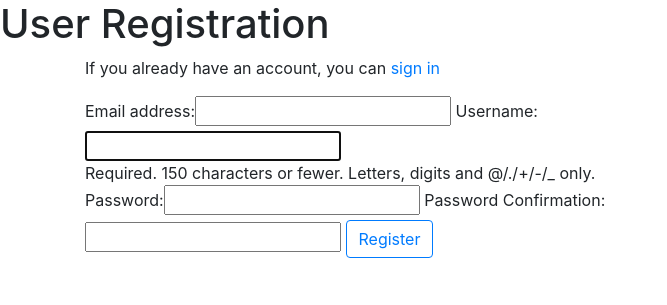
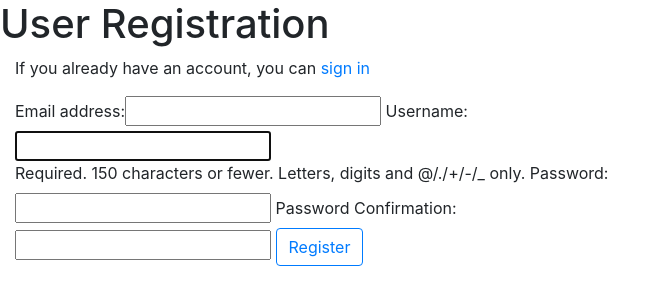
Before and after one commit to Mofarrell1967/django-authentication, a Django app: page /accounts/register/ in a window 1280 px wide. Shown: the part 56-361 px from the top of the page, without its empty margins (0-667 px from the left). Run offline with Django 3.2, Linux system fonts and the light colour scheme; some libraries are stand-ins or nearby versions.

Commit message:
Updated layout of forms in html files

```diff
--- a/accounts/templates/login.html
+++ b/accounts/templates/login.html
@@ -8,7 +8,7 @@
 {% block page_heading %}User Login{% endblock %}
 
 {% block content %}
-<div class="container">
+<div class="container-fluid">
 <form method="POST">
     {% csrf_token %}
     {{ login_form | as_bootstrap }}
--- a/accounts/templates/profile.html
+++ b/accounts/templates/profile.html
@@ -6,7 +6,7 @@
 
 
 {% block content %}
-<div class="container">
+<div class="container-fluid">
 <p>{{ profile.email }}</p>
 </div>
 {% endblock %}
--- a/accounts/templates/registration.html
+++ b/accounts/templates/registration.html
@@ -7,7 +7,7 @@
 {% block page_heading %}User Registration{% endblock %}
 
 {% block content %}
-<div class="container">
+<div class="container-fluid">
 <p>If you already have an account, you can <a href="{% url 'login' %}">sign in</a></p>
 
 <form method="POST">
```
Also changed, not shown: accounts/templates/index.html (line endings or trailing spaces).
